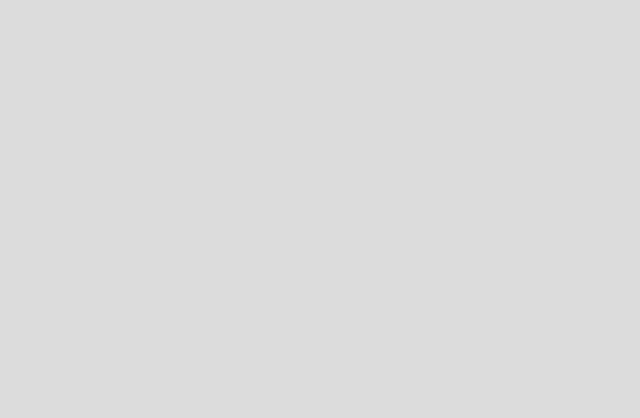
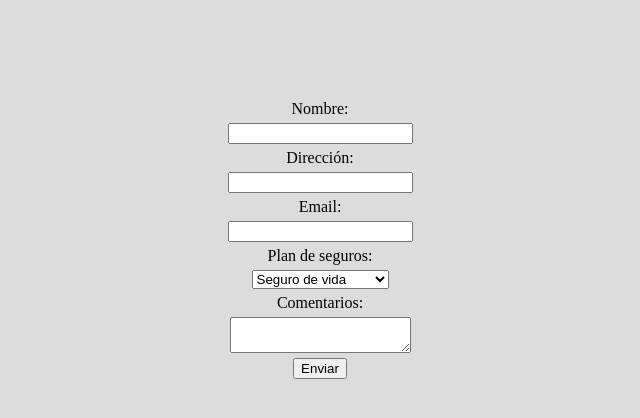
Before and after one commit to nicobobb/desafio-21-bootcamp, a plain HTML site: page index.html in a window 1280 px wide. Shown: the whole page, without its empty margins (320-960 px from the left). Drawn offline with Linux system fonts and the light colour scheme.

Commit message:
guarda en objetos a los usuarios

```diff
--- a/css/styles.css
+++ b/css/styles.css
@@ -1,3 +1,12 @@
 body {
     background-color: gainsboro;
 }
+
+.formUser {
+    margin-top: 100px;
+    display: flex;
+    align-items: center;
+    justify-content: center;
+    flex-direction: column;
+    gap: 5px;
+}
--- a/index.html
+++ b/index.html
@@ -7,6 +7,31 @@
         <link rel="stylesheet" href="./css/styles.css" />
     </head>
     <body>
+        <form id="form" class="formUser">
+            <label for="name">Nombre:</label>
+            <input type="text" id="name" name="name" required />
+
+            <label for="address">Dirección:</label>
+            <input type="address" id="address" name="address" required />
+
+            <label for="email">Email:</label>
+            <input type="email" id="email" name="email" required />
+
+            <label for="insurance">Plan de seguros:</label>
+            <select id="insurance" name="insurance" required>
+                <option value="Seguro de vida">Seguro de vida</option>
+                <option value="Seguro de salud">Seguro de salud</option>
+                <option value="Seguro contra robo">Seguro contra robo</option>
+                <option value="Seguro de incendio">Seguro de incendio</option>
+            </select>
+
+            <label for="comment">Comentarios:</label>
+            <textarea id="comment" name="comment" required></textarea>
+
+            <button type="submit">Enviar</button>
+        </form>
+
+        <section id="listUsers" class="sectionUsers"></section>
         <script src="./js/main.js"></script>
     </body>
 </html>
--- a/js/main.js
+++ b/js/main.js
@@ -1 +1,24 @@
-console.log("Cargando js");
+const form = document.getElementById("form");
+const nameInput = document.getElementById("name");
+const addressInput = document.getElementById("address");
+const emailInput = document.getElementById("email");
+const insuranceInput = document.getElementById("insurance");
+
+let userObject = [];
+
+const AddUserObject = (newUser) => {
+    userObject.push(newUser);
+    console.log("Todos los usuarios:", userObject);
+};
+
+form.addEventListener("submit", (e) => {
+    e.preventDefault();
+    const newUser = {
+        name: nameInput.value,
+        address: addressInput.value,
+        email: emailInput.value,
+        insurance: insuranceInput.value,
+    };
+    console.log(newUser);
+    AddUserObject(newUser);
+});
```
